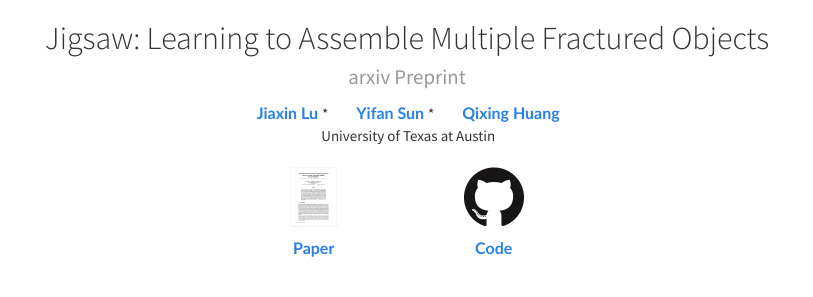
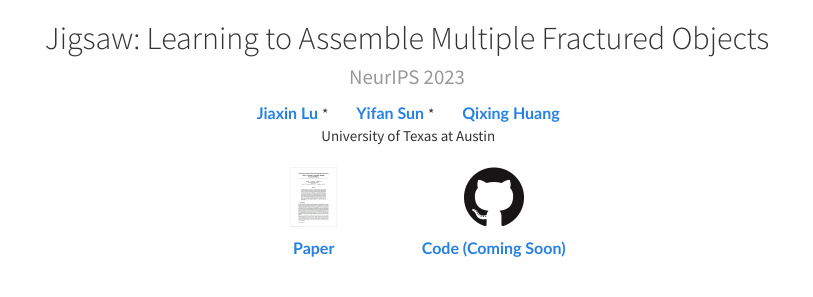
Before and after one commit to Jiaxin-Lu/Jigsaw, a plain HTML site: page index.html in a window 1280 px wide. Shown: the top 297 px of the page, without its empty margins (233-1046 px from the left). Drawn offline with nearby package versions, Linux system fonts and the light colour scheme; some packages are replaced by stand-ins of ours; a script that the page names is missing.

Commit message:
update doc, accept!

```diff
--- a/index.html
+++ b/index.html
@@ -40,7 +40,7 @@
                 Jigsaw: Learning to Assemble Multiple Fractured Objects
                 </br>
                 <small>
-                    arxiv Preprint
+                    NeurIPS 2023
                 </small>
             </h2>
         </div>
@@ -86,7 +86,7 @@
 						<li>
                             <a href="https://github.com/Jiaxin-Lu/Jigsaw">
                             <image src="img/github.png" height="60px">
-                                <h4><strong>Code</strong></h4>
+                                <h4><strong>Code (Coming Soon)</strong></h4>
                             </a>
                         </li>
 
```
